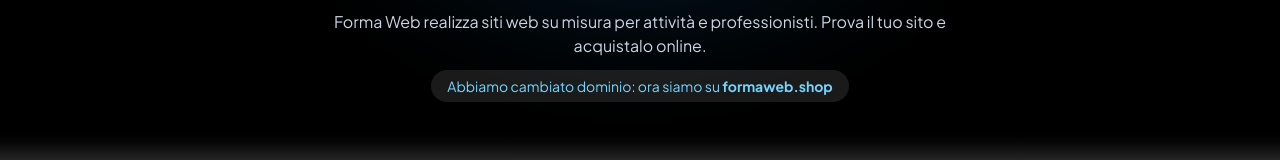
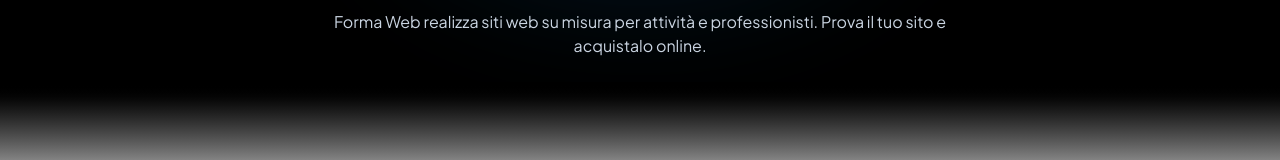
Before and after one commit to DomenicoFaro/Prova-sito, a React (Vite) app: page / in a window 1280 px wide. Shown: the part 496-656 px from the top of the page. Built offline with nearby package versions, Linux system fonts and the light colour scheme; no server answers; the database is empty.

Commit message:
Add files via upload

```diff
--- a/src/pages/public/Home.tsx
+++ b/src/pages/public/Home.tsx
@@ -49,9 +49,6 @@
           <p className="mx-auto max-w-2xl text-base text-slate-300">
             Forma Web realizza siti web su misura per attività e professionisti. Prova il tuo sito e acquistalo online.
           </p>
-          <p className="mx-auto mt-3 inline-block rounded-full bg-white/10 px-4 py-1.5 text-sm text-sky-300">
-            Abbiamo cambiato dominio: ora siamo su <strong>formaweb.shop</strong>
-          </p>
         </div>
         <div className="relative h-24 bg-gradient-to-b from-black to-white sm:h-32" aria-hidden="true" />
       </section>
```
